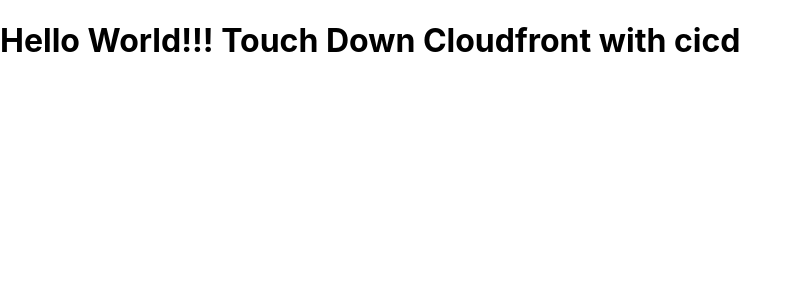
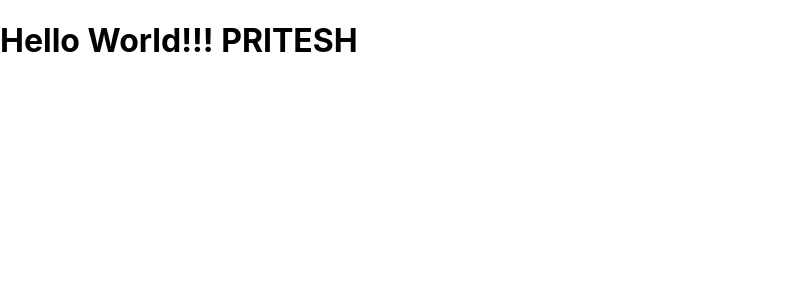
Before and after one commit to learndevopswithshubham/react-full, a React (Create React App) app: page / in a window 1280 px wide. Shown: the top 300 px of the page, without its empty margins (0-800 px from the left). Built offline with nearby package versions, Linux system fonts and the light colour scheme.

Commit message:
Update App.js

```diff
--- a/src/App.js
+++ b/src/App.js
@@ -3,7 +3,7 @@
 
 function App() {
     return (
-        <h1> Hello World!!! Touch Down Cloudfront with cicd </h1>
+        <h1> Hello World!!! PRITESH </h1>
     );
 }
 
```
